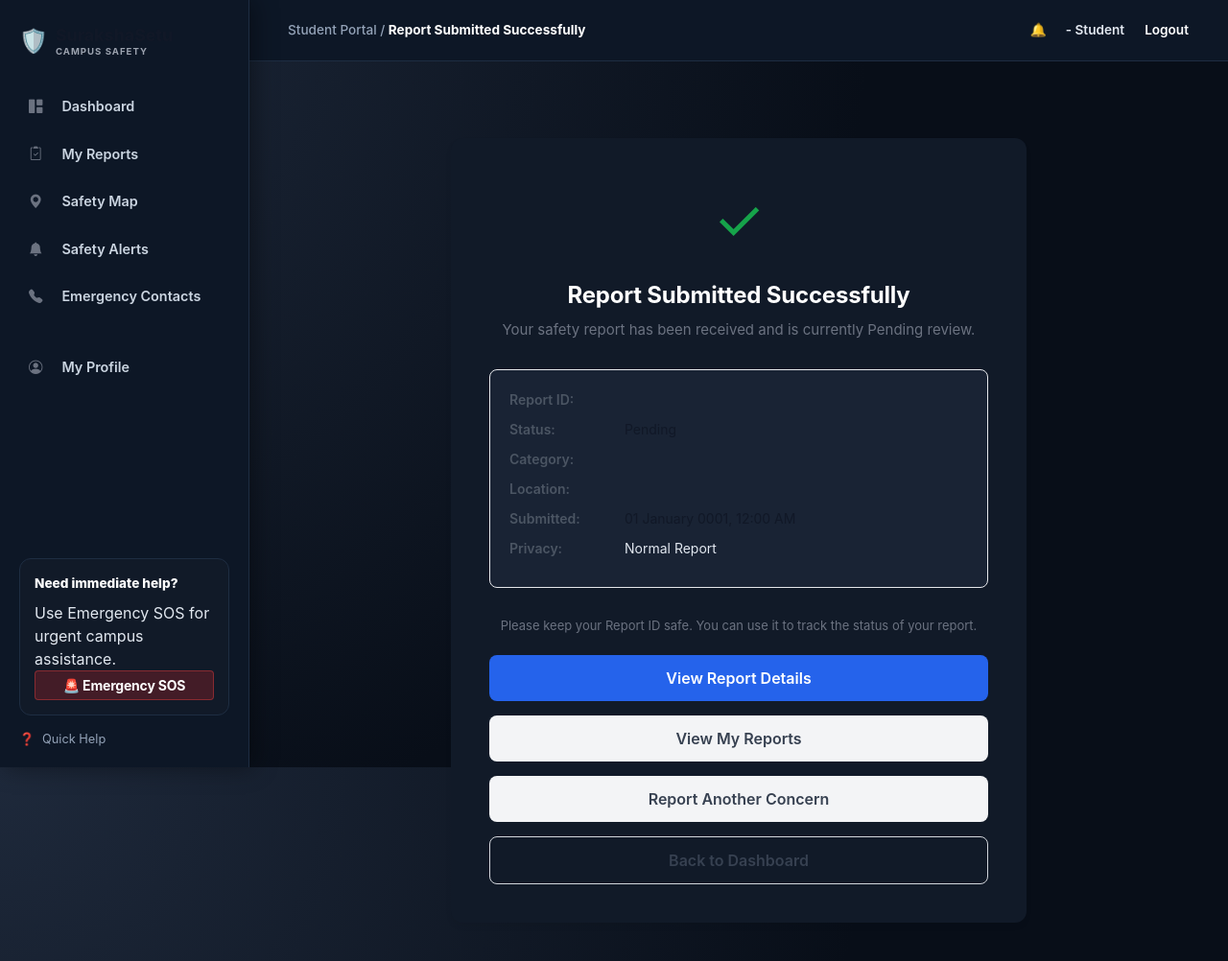
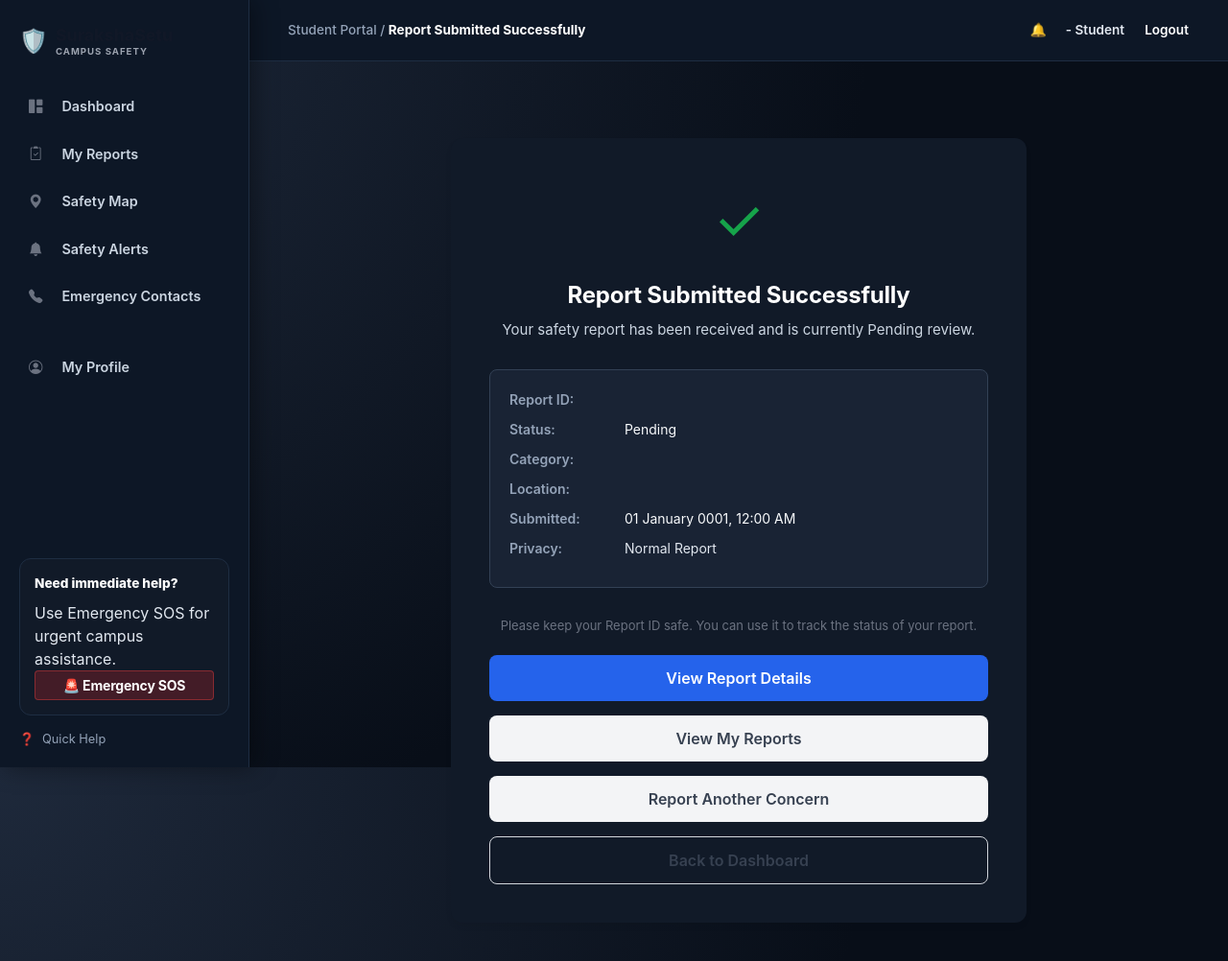
Before and after one commit to Sapna615/SurakshaSetu, an ASP.NET Core app: template SurakshaSetu/Views/IncidentReport/Success.cshtml in a window 1280 px wide. Shown: the top 1002 px of the page at 96% size. Run offline with ASP.NET Core 8, Linux system fonts and the light colour scheme; the template is opened without the code that fills it, so the values that code supplies are empty; database files in the repository are not loaded; some libraries are stand-ins or nearby versions.

Commit message:
fix(ui): make Report Submitted Successfully text clearly visible on dark background

```diff
--- a/SurakshaSetu/Views/IncidentReport/Success.cshtml
+++ b/SurakshaSetu/Views/IncidentReport/Success.cshtml
@@ -24,17 +24,17 @@
         .success-title {
             font-size: 24px;
             font-weight: 700;
-            color: #111827;
+            color: #f8fafc;
             margin-bottom: 10px;
         }
         .success-subtitle {
-            color: #6b7280;
+            color: #cbd5e1;
             margin-bottom: 30px;
             font-size: 15px;
         }
         .report-summary-box {
             background: rgba(30, 41, 59, 0.65) !important;
-            border: 1px solid #e5e7eb;
+            border: 1px solid #334155;
             border-radius: 8px;
             padding: 20px;
             text-align: left;
@@ -48,11 +48,11 @@
         .summary-label {
             font-weight: 600;
             width: 120px;
-            color: #4b5563;
+            color: #94a3b8;
         }
         .summary-value {
             flex: 1;
-            color: #111827;
+            color: #f8fafc;
         }
         .btn-group-custom {
             display: flex;
```
